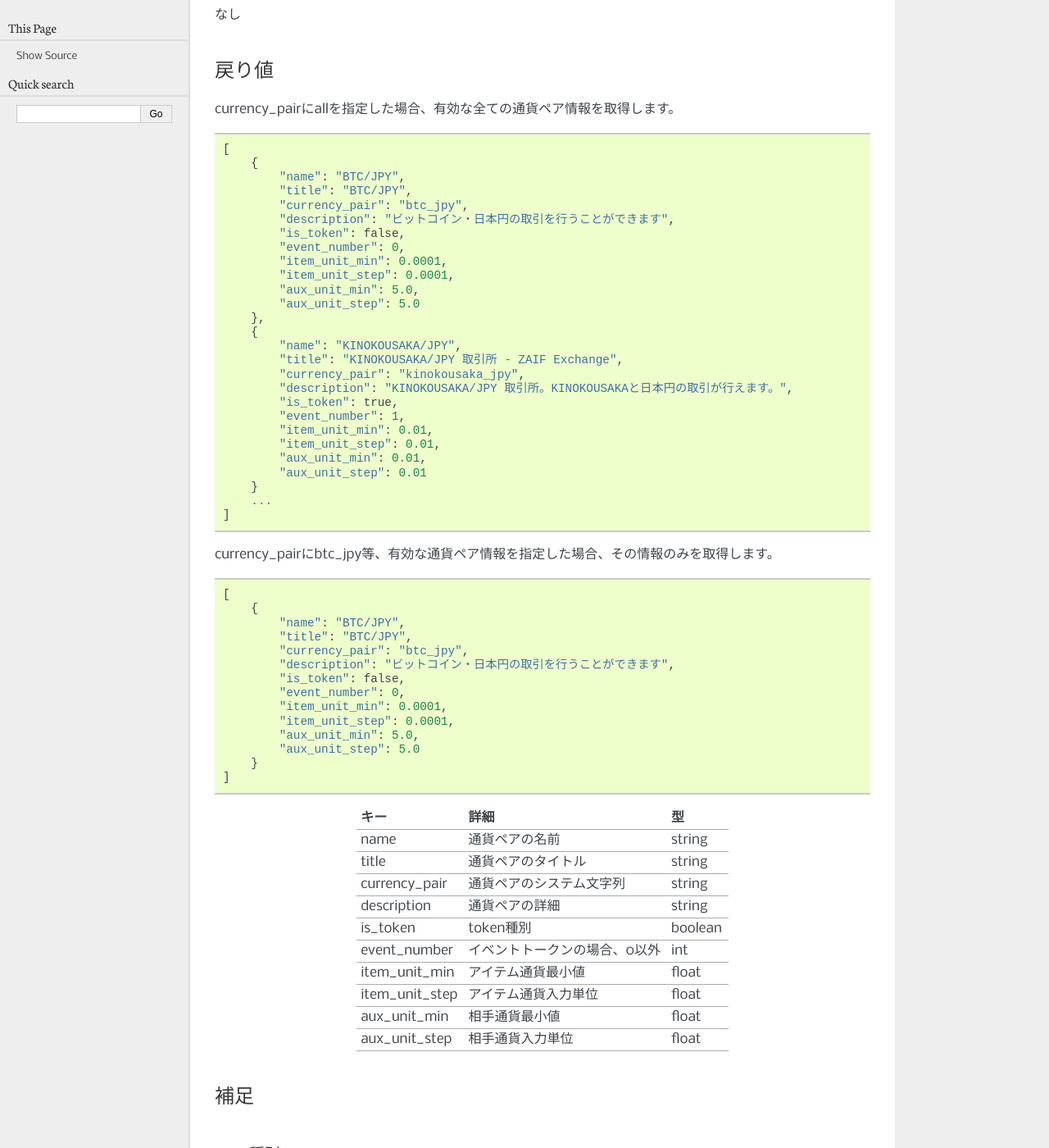
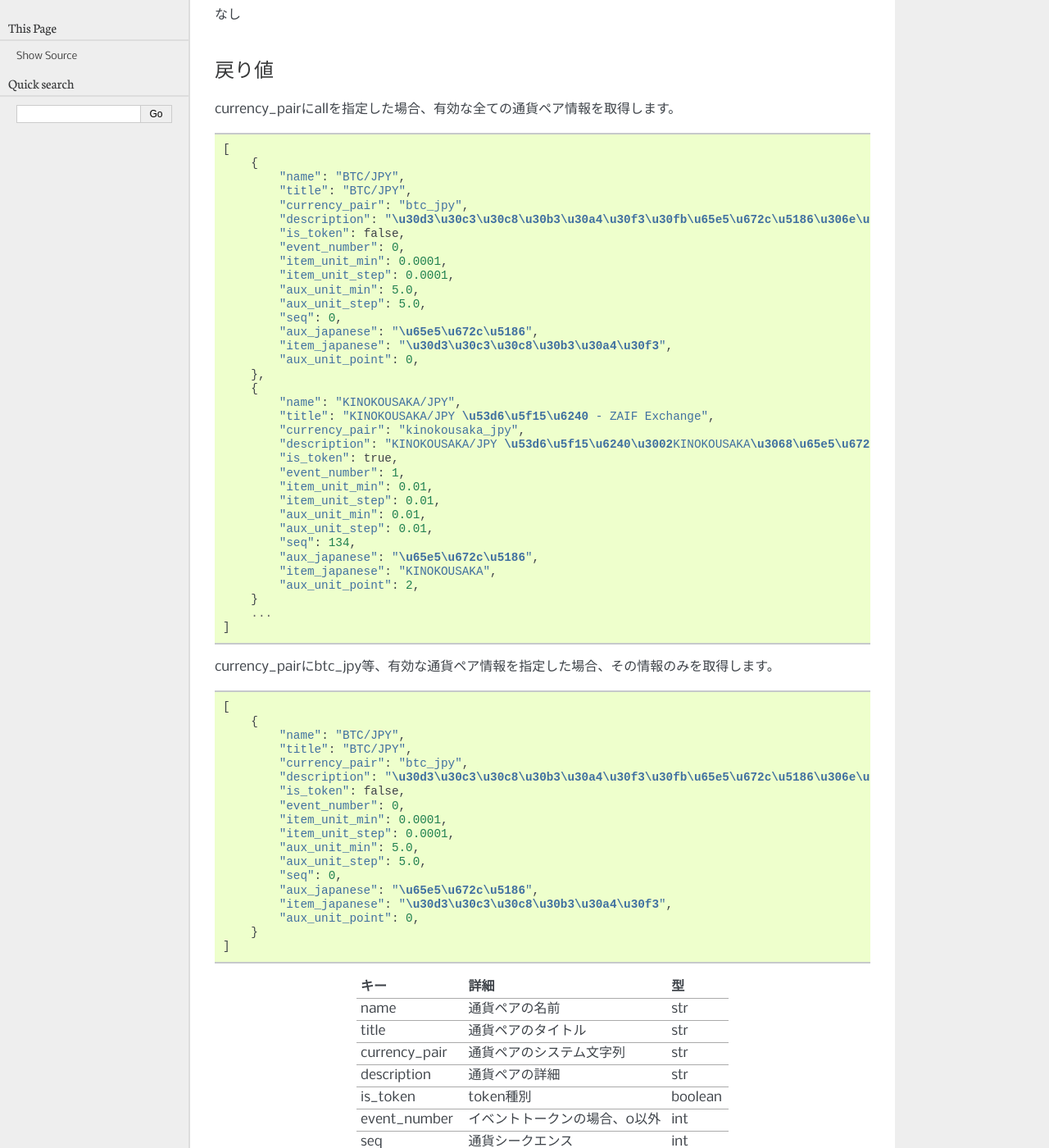
Before and after one commit to techbureau/api-doc, a Sphinx documentation site: the page built from docs/public/2_individual/2_currency_pairs.rst, in a window 1280 px wide and 1400 px high, scrolled down 342 px. Shown: the whole window at 82% size. Built offline with Sphinx 7.4.7, drawn with Linux system fonts in a browser that asks for light colours; some of the changed text lies outside the part shown.

Commit message:
currency_pairsの戻り値追加の追記

```diff
--- a/docs/public/2_individual/2_currency_pairs.rst
+++ b/docs/public/2_individual/2_currency_pairs.rst
@@ -25,25 +25,33 @@ currency_pairにallを指定した場合、有効な全ての通貨ペア情報
             "name": "BTC/JPY",
             "title": "BTC/JPY",
             "currency_pair": "btc_jpy",
-            "description": "ビットコイン・日本円の取引を行うことができます",
+            "description": "\u30d3\u30c3\u30c8\u30b3\u30a4\u30f3\u30fb\u65e5\u672c\u5186\u306e\u53d6\u5f15\u3092\u884c\u3046\u3053\u3068\u304c\u3067\u304d\u307e\u3059",
             "is_token": false,
             "event_number": 0,
             "item_unit_min": 0.0001,
             "item_unit_step": 0.0001,
             "aux_unit_min": 5.0,
-            "aux_unit_step": 5.0
+            "aux_unit_step": 5.0,
+            "seq": 0,
+            "aux_japanese": "\u65e5\u672c\u5186",
+            "item_japanese": "\u30d3\u30c3\u30c8\u30b3\u30a4\u30f3",
+            "aux_unit_point": 0,
         },
         {
             "name": "KINOKOUSAKA/JPY",
-            "title": "KINOKOUSAKA/JPY 取引所 - ZAIF Exchange",
+            "title": "KINOKOUSAKA/JPY \u53d6\u5f15\u6240 - ZAIF Exchange",
             "currency_pair": "kinokousaka_jpy",
-            "description": "KINOKOUSAKA/JPY 取引所。KINOKOUSAKAと日本円の取引が行えます。",
+            "description": "KINOKOUSAKA/JPY \u53d6\u5f15\u6240\u3002KINOKOUSAKA\u3068\u65e5\u672c\u5186\u306e\u53d6\u5f15\u304c\u884c\u3048\u307e\u3059\u3002",
             "is_token": true,
             "event_number": 1,
             "item_unit_min": 0.01,
             "item_unit_step": 0.01,
             "aux_unit_min": 0.01,
-            "aux_unit_step": 0.01
+            "aux_unit_step": 0.01,
+            "seq": 134,
+            "aux_japanese": "\u65e5\u672c\u5186",
+            "item_japanese": "KINOKOUSAKA",
+            "aux_unit_point": 2,
         }
         ...
     ]
@@ -58,29 +66,37 @@ currency_pairにbtc_jpy等、有効な通貨ペア情報を指定した場合、
             "name": "BTC/JPY",
             "title": "BTC/JPY",
             "currency_pair": "btc_jpy",
-            "description": "ビットコイン・日本円の取引を行うことができます",
+            "description": "\u30d3\u30c3\u30c8\u30b3\u30a4\u30f3\u30fb\u65e5\u672c\u5186\u306e\u53d6\u5f15\u3092\u884c\u3046\u3053\u3068\u304c\u3067\u304d\u307e\u3059",
             "is_token": false,
             "event_number": 0,
             "item_unit_min": 0.0001,
             "item_unit_step": 0.0001,
             "aux_unit_min": 5.0,
-            "aux_unit_step": 5.0
+            "aux_unit_step": 5.0,
+            "seq": 0,
+            "aux_japanese": "\u65e5\u672c\u5186",
+            "item_japanese": "\u30d3\u30c3\u30c8\u30b3\u30a4\u30f3",
+            "aux_unit_point": 0,
         }
     ]
 
 .. csv-table::
    :header: "キー", "詳細", "型"
 
-   "name", "通貨ペアの名前", "string"
-   "title", "通貨ペアのタイトル", "string"
-   "currency_pair", "通貨ペアのシステム文字列", "string"
-   "description", "通貨ペアの詳細", "string"
+   "name", "通貨ペアの名前", "str"
+   "title", "通貨ペアのタイトル", "str"
+   "currency_pair", "通貨ペアのシステム文字列", "str"
+   "description", "通貨ペアの詳細", "str"
    "is_token", "token種別", "boolean"
    "event_number", "イベントトークンの場合、0以外", "int"
+   "seq", "通貨シークエンス", "int"
    "item_unit_min", "アイテム通貨最小値", "float"
    "item_unit_step", "アイテム通貨入力単位", "float"
+   "item_japanese", "アイテム通貨 日本語表記", "str"
    "aux_unit_min", "相手通貨最小値", "float"
    "aux_unit_step", "相手通貨入力単位", "float"
+   "aux_unit_point", "相手通貨小数点", "int"
+   "aux_japanese", "相手通貨 日本語表記", "str"
 
 補足
 ==============
```
